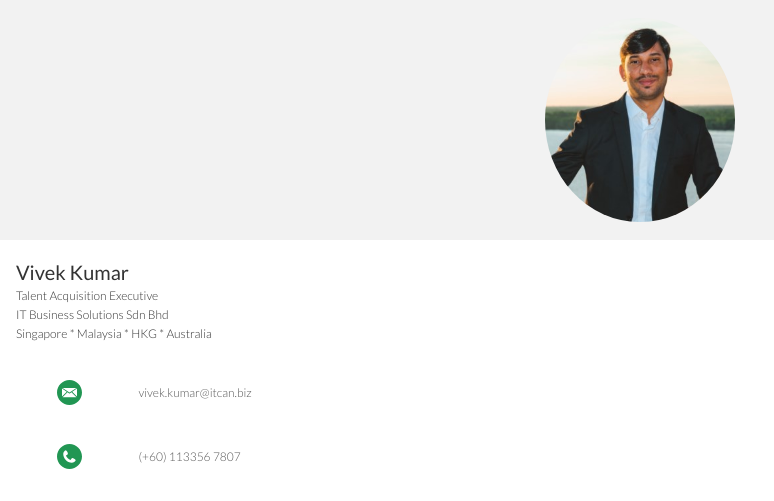
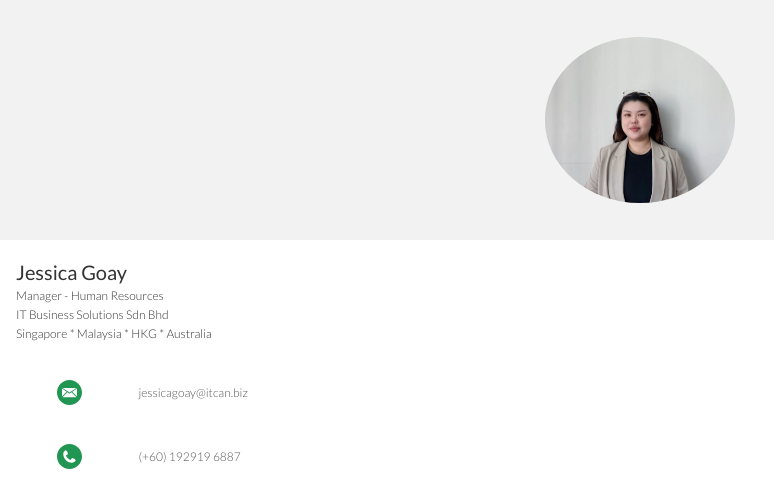
Before and after one commit to ITCANNAMECARD/Jessica-Goay, a plain HTML site: page index.html in a window 1280 px wide. Shown: the top 501 px of the page, 0-774 px from the left. Drawn offline with Linux system fonts and the light colour scheme; a web font is replaced by a local one.

Commit message:
Update index.html

```diff
--- a/index.html
+++ b/index.html
@@ -14,7 +14,7 @@
 			<div class="row">
 				<div class="col"></div>
 				<div class="col is-5">
-					<img class="profile-pic" src="VIVEK KUMAR.jpg" alt="Profile Picture">
+					<img class="profile-pic" src="Jessica Goay.jpeg" alt="Profile Picture">
 				</div>
 				<div class="col"></div>
 			</div>
@@ -25,8 +25,8 @@
 		<div class="container">
 			<div class="row name-title-company">
 				<div class="col is-6">
-					<p class="text-name">Vivek Kumar</p>
-					<p class="text-title-company">Talent Acquisition Executive</p>
+					<p class="text-name">Jessica Goay</p>
+					<p class="text-title-company">Manager - Human Resources</p>
 					<p class="text-title-company">IT Business Solutions Sdn Bhd</p>
 					<p class="text-title-company">Singapore	*	Malaysia	*	HKG	*	Australia
 				</div>
@@ -38,14 +38,14 @@
 	</section>
 
 	<section class="bg-color-white secondary-info">
-		<a href="mailto:vivek.kumar@itcan.biz">
+		<a href="mailto:jessicagoay@itcan.biz">
 			<div class="container">
 				<div class="row detail">
 					<div class="col">
 						<img src="assets/icon-email.svg" alt="Email Icon"">
 					</div>
 					<div class="col is-8">
-						<p class="text-detail">vivek.kumar@itcan.biz</p>
+						<p class="text-detail">jessicagoay@itcan.biz</p>
 					</div>
 					<div class="col">
 						<img src="assets/right-arrow.svg" alt="Right Arrow" height="50%" width="40%">
@@ -56,14 +56,14 @@
 	</section>
 
 	<section class="bg-color-white secondary-info">
-		<a href="tel:+601133567807">
+		<a href="tel:+60192919688">
 			<div class="container">
 				<div class="row detail">
 					<div class="col">
 						<img src="assets/icon-phone.svg" alt="Phone Icon"">
 					</div>
 					<div class="col is-8">
-						<p class="text-detail">(+60) 113356 7807</p>
+						<p class="text-detail">(+60) 192919 6887</p>
 					</div>
 					<div class="col">
 						<img src="assets/right-arrow.svg" alt="Right Arrow" height="50%" width="40%">
```
